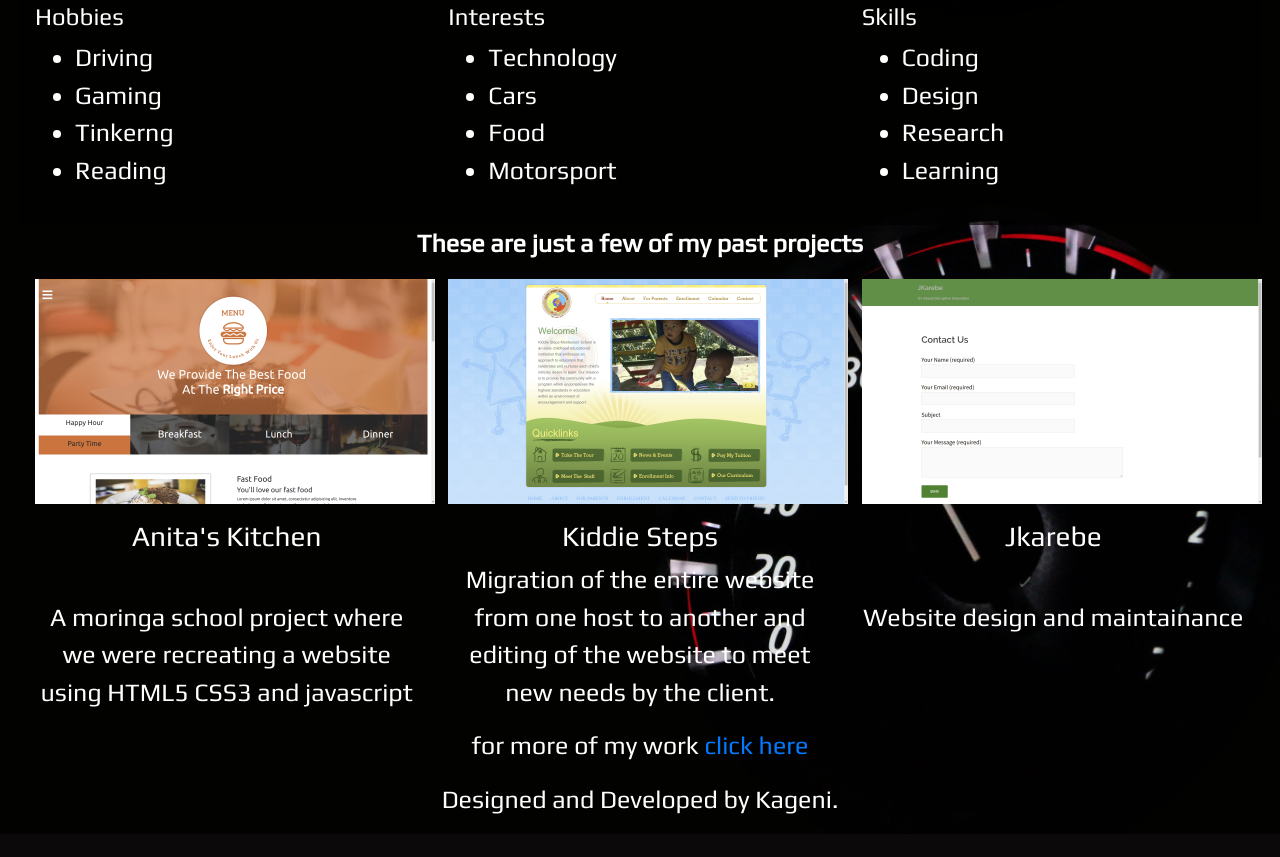
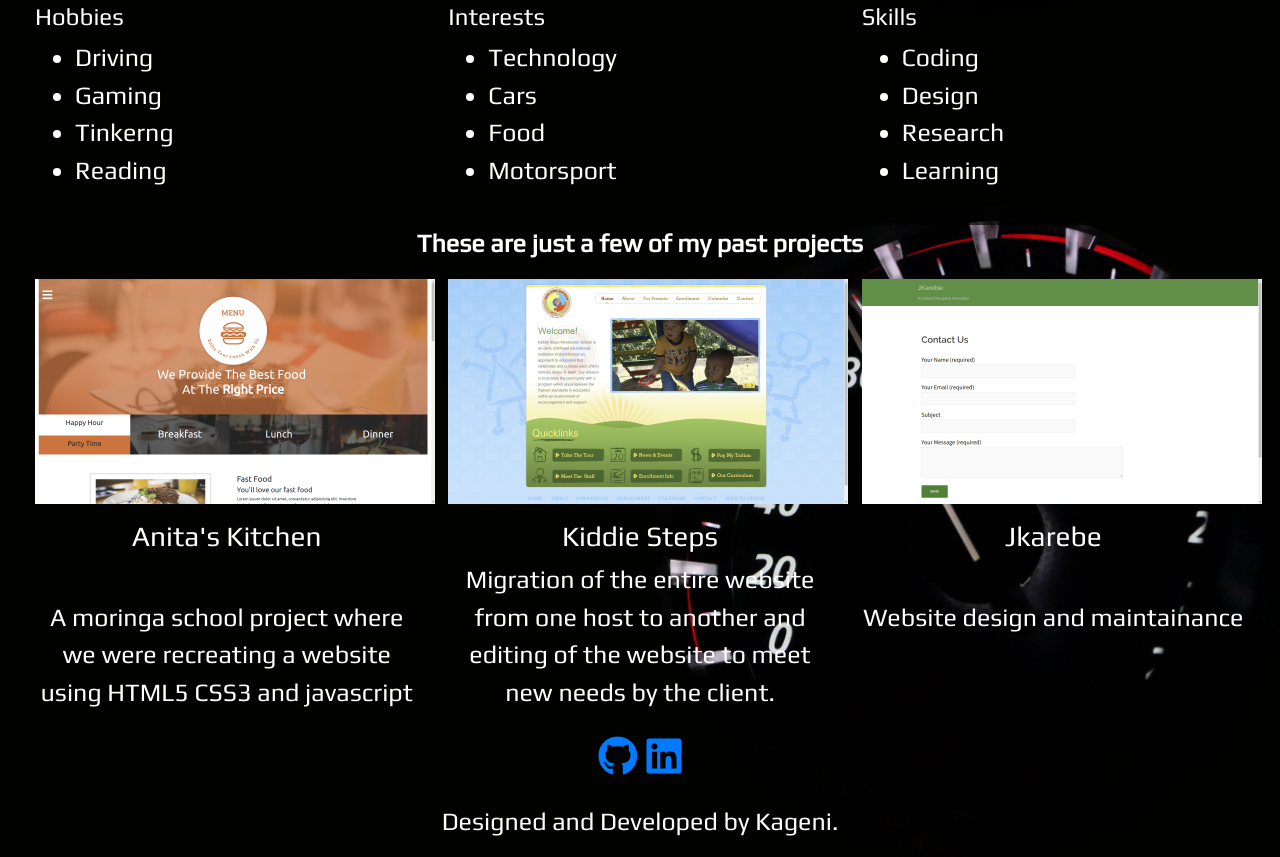
Before and after one commit to KageniJK/my-portfolio, a plain HTML site: page index.html in a window 1280 px wide. Shown: the part 783-1640 px from the top of the page. Before the commit the page ends 1617 px from the top, so only its background shows below. Drawn offline with Linux system fonts and the light colour scheme.

Commit message:
made changes to the links section

```diff
--- a/css/styles.css
+++ b/css/styles.css
@@ -75,3 +75,7 @@ body{
   width: auto;
   background-color: rgba(0, 0, 0, 0.65);
 }
+
+#links{
+  font-size: 40px;
+}
--- a/index.html
+++ b/index.html
@@ -6,6 +6,7 @@
   <link rel="stylesheet" href="css/bootstrap.css">
   <link rel="stylesheet" href="css/styles.css">
   <link href="https://fonts.googleapis.com/css?family=Acme|Play|Quicksand" rel="stylesheet">
+  <link rel="stylesheet" href="https://use.fontawesome.com/releases/v5.1.0/css/all.css" integrity="sha384-lKuwvrZot6UHsBSfcMvOkWwlCMgc0TaWr+30HWe3a4ltaBwTZhyTEggF5tJv8tbt" crossorigin="anonymous">
 </head>
 
 <body>
@@ -79,7 +80,8 @@
           <p><h3>Jkarebe</h3> <br> Website design and maintainance</p>
         </div>
       </div>
-      <p>for more of my work <a href="https://github.com/KageniJK">click here</a></p>
+      <p id="links"><a href="https://github.com/KageniJK"><i class="fab fa-github"></i></a>
+      <a href="https://ke.linkedin.com/in/james-kageni-0b8120119"><i class="fab fa-linkedin"></i></a>  </p>
     </div>
 
 
```
